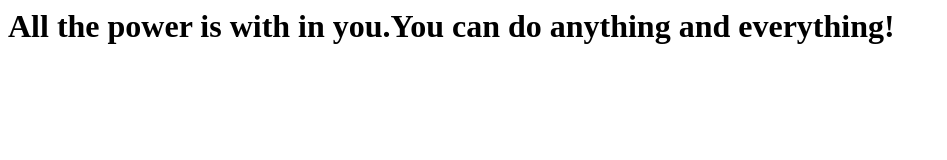
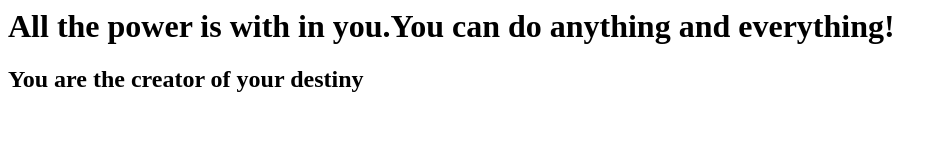
Before and after one commit to sorin800/firstgitrepo, a plain HTML site: page index.html in a window 1280 px wide. Shown: the whole page, without its empty margins (0-947 px from the left). Drawn offline with Linux system fonts and the light colour scheme.

Commit message:
added 2nd quote

```diff
--- a/index.html
+++ b/index.html
@@ -1,5 +1,6 @@
 <html>
 	<body>
 		<h1>All the power is with in you.You can do anything and everything!</h1>
+		<h2>You are the creator of your destiny</h2>
 	</body>
 </html>
```
